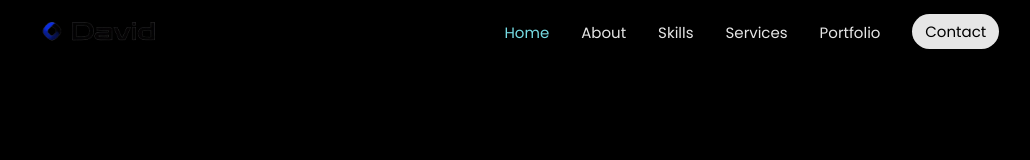
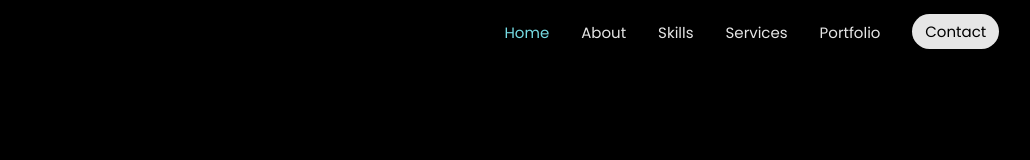
Before and after one commit to Davidh120/portfolio, a React (Vite) app: page / in a window 1280 px wide. Shown: the top 160 px of the page, without its empty margins (125-1155 px from the left). Built offline with nearby package versions, Linux system fonts and the light colour scheme.

Commit message:
New logo.

```diff
--- a/src/components/header/Header.jsx
+++ b/src/components/header/Header.jsx
@@ -37,7 +37,7 @@ export const Header = ({ timeline, ease }) => {
         <header className="header">
             <nav className='nav container'>
                 <a href="#home" className="nav-logo">
-                    <img src={LogoDark} alt="logo" ref={el => logo = el} />
+                    DAVID
                 </a>
 
                 <div className={Toggle ? "nav-menu show-menu" : "nav-menu"}>
--- a/src/components/header/header.css
+++ b/src/components/header/header.css
@@ -18,7 +18,11 @@
 }
 
 .nav-logo {
-  width: 9rem;
+  font-family: var(--title-font);
+  font-size: var(--h1-font-size);
+  background: var(--gradient-color);
+  background-clip: text;
+  -webkit-text-fill-color: transparent;
 }
 
 .nav-toggle {
```
